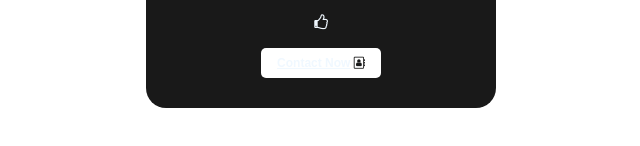
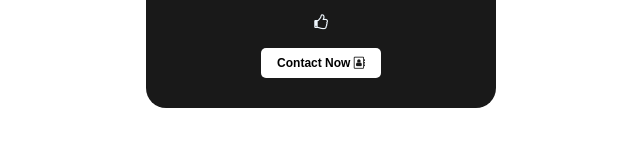
Before and after one commit to PANKAjBamniya/My-Card, a plain HTML site: page index.html in a window 1280 px wide. Shown: the part 502-648 px from the top of the page, 319-959 px from the left. Drawn offline with Linux system fonts and the light colour scheme.

Commit message:
Update index.html

```diff
--- a/index.html
+++ b/index.html
@@ -17,7 +17,7 @@
 
             </div>
 
-            <button><a href="https://join.skype.com/invite/ukdEdDgQbO44">Contact Now</a>
+            <button>Contact Now
                 <i class="fa fa-address-book-o"></i>
 
             </button>
```
